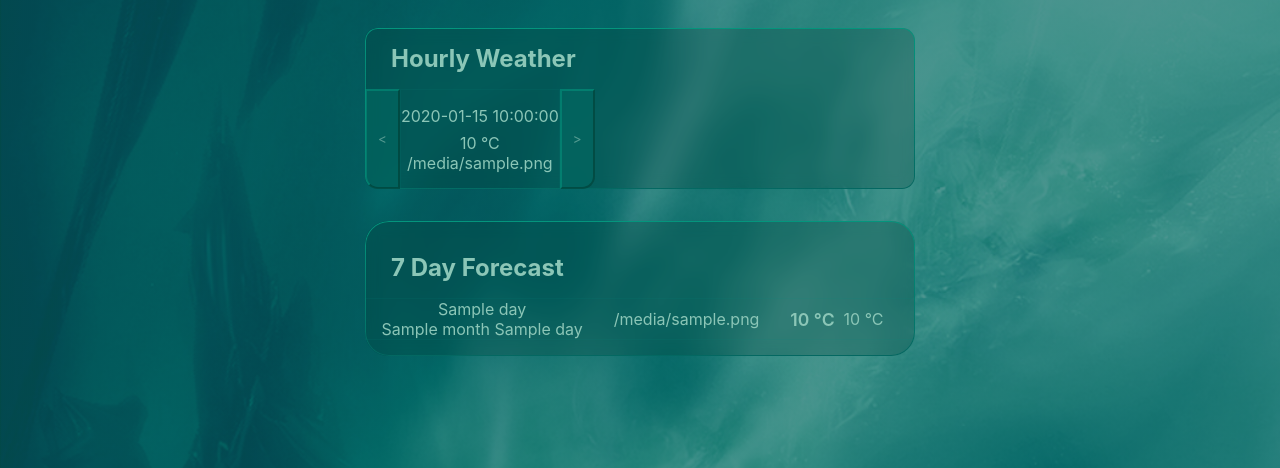
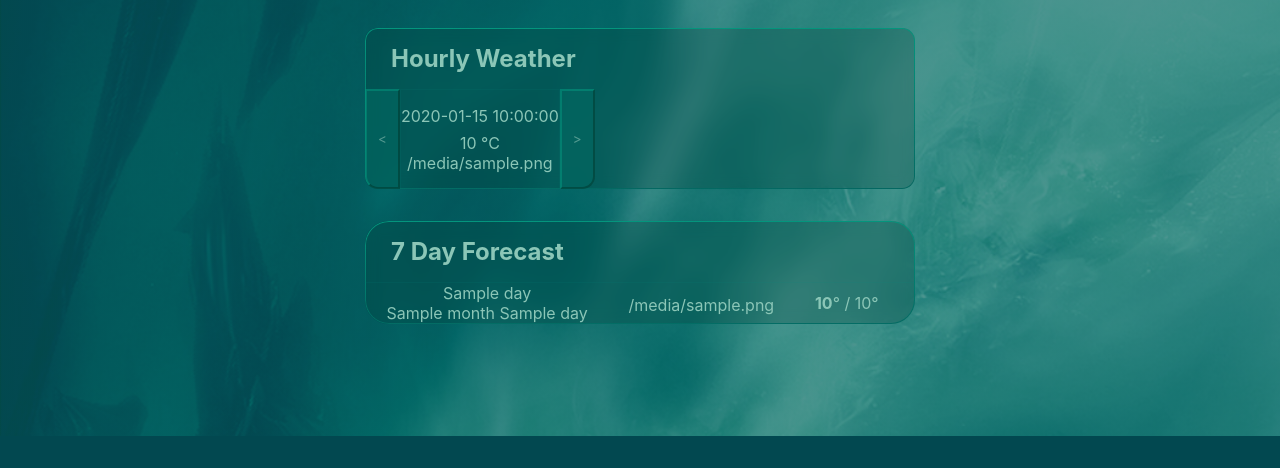
Before and after one commit to abbierm/weatherApp, a FastAPI app: template app/templates/weather_flex.html in a window 1280 px wide. Shown: the part 386-854 px from the top of the page. After the commit the page ends 822 px from the top, so only its background shows below. Run offline with FastAPI, Linux system fonts and the light colour scheme; the template is opened without the code that fills it: most values are stand-ins (such as "Sample title", 1, 10 or a date in 2020); parts of the project's set-up code (start-up, migrations or seed data) failed here and were passed over.

Commit message:
changed JS conversions so temp and units are changed separately, fixed single day container spacing

```diff
--- a/app/static/main.js
+++ b/app/static/main.js
@@ -25,7 +25,12 @@ function switchToImperial() {
    // converts the temps
    let currentTemps = document.querySelectorAll(".temp");
    for (let t of currentTemps) {
-      t.innerHTML =`${toFahrenheit(Number(t.dataset.name))} °F`;
+      t.innerHTML =`${toFahrenheit(Number(t.dataset.name))}`;
+   }
+
+   let currentTempUnits = document.querySelectorAll(".temp-units");
+   for (let tu of currentTempUnits) {
+      tu.innerHTML = '°F';
    }
 
    // Converts the pressure + units
@@ -48,7 +53,12 @@ function switchToMetric() {
    let currentTemps = document.querySelectorAll(".temp");
    for (let t of currentTemps) {
       let temp = t.dataset.name;
-      t.innerHTML = `${temp} °C`;
+      t.innerHTML = `${temp}`;
+   }
+
+   let currentTempUnits = document.querySelectorAll(".temp-units");
+   for (let tu of currentTempUnits) {
+      tu.innerHTML = '°C';
    }
 
    let currentPresssure = document.querySelectorAll(".pressure");
--- a/app/static/style.css
+++ b/app/static/style.css
@@ -308,8 +308,7 @@ single-hour:last-child {
 
 
 #weekly-card {
-    padding-left: 0px;
-    padding-right: 0px;
+    padding: 0px;
 }
 
 #weekly-title {
@@ -331,12 +330,21 @@ single-hour:last-child {
     align-items: center;
 }
 
+.single-day-container:last-child {
+    border-bottom-left-radius: 1.5rem;
+    border-bottom-right-radius: 1.5rem;
+}
+
 .day-date-box {
     display: flex;
     flex-direction: column;
     justify-content: center;
     text-align: center;
     align-items: center;
+}
+
+.day-icon-box {
+    margin-top: 3px;
 }
 
 .highs-lows-container {
@@ -346,8 +354,7 @@ single-hour:last-child {
 }
 
 .high-temp {
-    font-weight: 600;
-    font-size: 1.1rem;
+    font-weight: 650;
 }
 
 
--- a/app/templates/weather_flex.html
+++ b/app/templates/weather_flex.html
@@ -17,14 +17,17 @@ Weather for {{ info.location }}
 				{{ info.icon|safe }}
 			</div>
 			<div id="large-temp-toggle-button">
-				&nbsp;<span class="temp" data-name="{{ info.temp|round|int }}"></span> | <button id="top-r2-lc-degree-toggle-button" onClick="toggleUnits()">° F</button>
+				&nbsp;<span class="temp" data-name="{{ info.temp|round|int }}"></span> <span class="temp-units"></span> | <button id="top-r2-lc-degree-toggle-button" onClick="toggleUnits()">°F</button>
 			</div>
 		</div>
 		<div id="top-2r-l">
 			<div class="top-2r-row">
 				<div class="top-2r-label">Feels Like</div>
 				<div class="top-r2-rc-spacer"></div>
-				<div class="temp" data-name="{{ info.feels_like|round|int }}"></div>
+				<div>
+					<span class="temp" data-name="{{ info.feels_like|round|int }}"></span>
+					<span class="temp-units"></span>
+				</div>
 			</div>
 			<div class="top-2r-row">
 				<div class="top-2r-label">Humidity</div>
@@ -58,7 +61,9 @@ Weather for {{ info.location }}
 				<div class="single-hour">
 					<div>{{ hour.time }}</div>
 					<div>
-						<div class="temp" data-name="{{ hour.temp|round|int }}"></div>
+						<div>
+							<span class="temp" data-name="{{ hour.temp|round|int }}"></span> <span class="temp-units"></span>
+						</div>
 						<div>{{ hour.icon }}</div>
 					</div>
 				</div>
@@ -81,11 +86,11 @@ Weather for {{ info.location }}
 					{{day.month }} {{ day.day }}
 				</div>
 			</div>
-			<div>
+			<div class="day-icon-box">
 				{{ day.icon|safe }}
 			</div>
 			<div class="highs-lows-container">
-				<div class="temp high-temp" data-name="{{ day.high|round|int }}"></div>&nbsp;&nbsp;<div class="temp" data-name="{{ day.low|round|int }}"></div>
+				<div class="temp high-temp" data-name="{{ day.high|round|int }}"></div>°&nbsp;/&nbsp;<div class="temp" data-name="{{ day.low|round|int }}"></div>°
 			</div>
 		</div>
 		{% endfor %}
```
